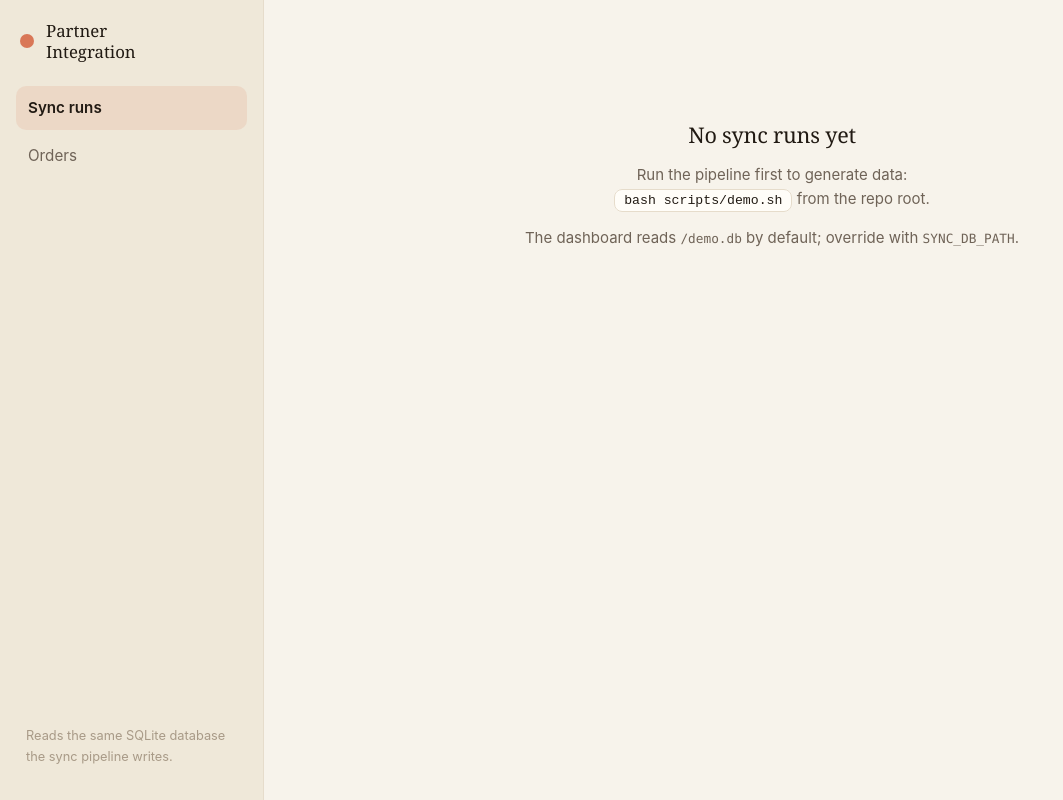
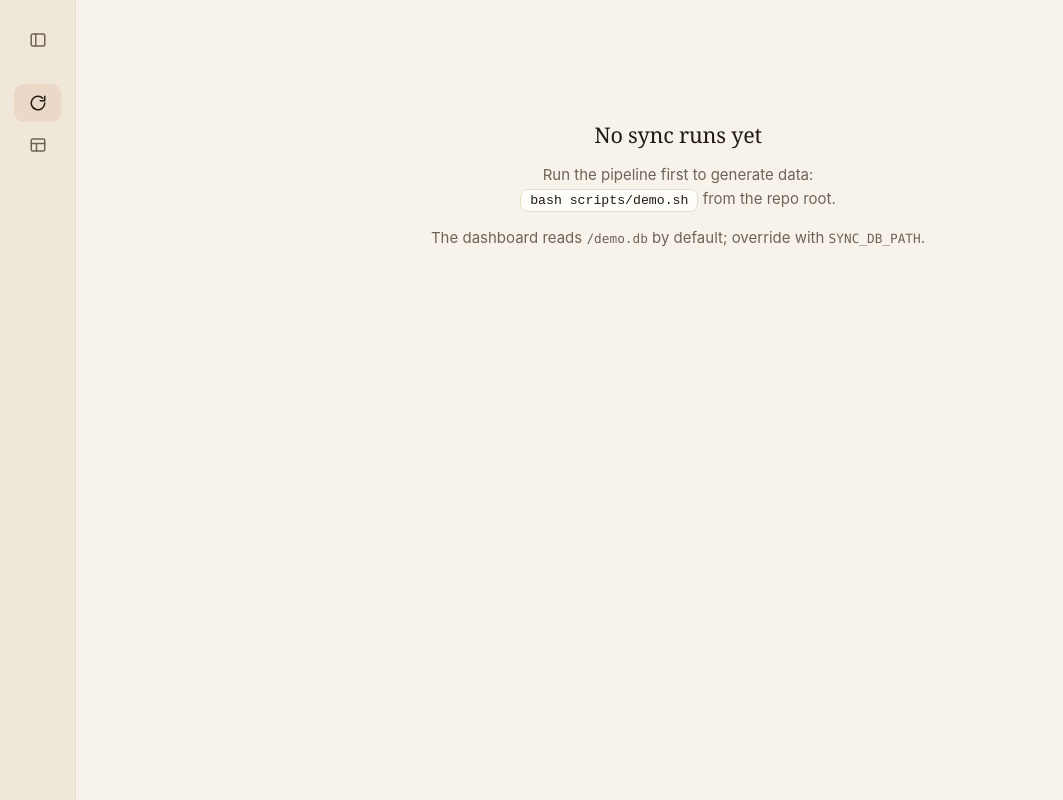
Before and after one commit to xtremeprocoder/partner-integration-pipeline, a Next.js app in the folder dashboard/: page / in a window 1280 px wide. Shown: the whole page, without its empty margins (0-1063 px from the left). Built offline with nearby package versions, Linux system fonts and the light colour scheme.

Commit message:
Collapsible icon sidebar, remove footer copy

```diff
--- a/dashboard/components/Sidebar.tsx
+++ b/dashboard/components/Sidebar.tsx
@@ -2,16 +2,77 @@
 
 import Link from "next/link";
 import { usePathname } from "next/navigation";
+import { useEffect, useState } from "react";
+
+function SyncIcon() {
+  return (
+    <svg width="18" height="18" viewBox="0 0 24 24" fill="none" stroke="currentColor" strokeWidth="2" strokeLinecap="round" strokeLinejoin="round" aria-hidden>
+      <path d="M21 12a9 9 0 1 1-2.64-6.36" />
+      <path d="M21 3v6h-6" />
+    </svg>
+  );
+}
+
+function OrdersIcon() {
+  return (
+    <svg width="18" height="18" viewBox="0 0 24 24" fill="none" stroke="currentColor" strokeWidth="2" strokeLinecap="round" strokeLinejoin="round" aria-hidden>
+      <rect x="3" y="4" width="18" height="16" rx="2" />
+      <path d="M3 10h18" />
+      <path d="M10 10v10" />
+    </svg>
+  );
+}
+
+function PanelIcon() {
+  return (
+    <svg width="18" height="18" viewBox="0 0 24 24" fill="none" stroke="currentColor" strokeWidth="2" strokeLinecap="round" strokeLinejoin="round" aria-hidden>
+      <rect x="3" y="4" width="18" height="16" rx="2" />
+      <path d="M9 4v16" />
+    </svg>
+  );
+}
 
 const links = [
-  { href: "/", label: "Sync runs" },
-  { href: "/orders", label: "Orders" },
+  { href: "/", label: "Sync runs", Icon: SyncIcon },
+  { href: "/orders", label: "Orders", Icon: OrdersIcon },
 ];
 
 export default function Sidebar() {
   const pathname = usePathname();
+  const [collapsed, setCollapsed] = useState(true);
+
+  useEffect(() => {
+    try {
+      const saved = localStorage.getItem("sidebar-collapsed");
+      if (saved !== null) setCollapsed(saved === "1");
+    } catch {
+      // ignore
+    }
+  }, []);
+
+  const toggle = () => {
+    setCollapsed((c) => {
+      try {
+        localStorage.setItem("sidebar-collapsed", c ? "0" : "1");
+      } catch {
+        // ignore
+      }
+      return !c;
+    });
+  };
+
   return (
-    <aside className="sidebar">
+    <aside className={`sidebar${collapsed ? " collapsed" : ""}`}>
+      <div className="sidebar-top">
+        <button
+          className="sidebar-toggle"
+          onClick={toggle}
+          aria-label={collapsed ? "Expand sidebar" : "Collapse sidebar"}
+          title={collapsed ? "Expand" : "Collapse"}
+        >
+          <PanelIcon />
+        </button>
+        {!collapsed && (
           <Link href="/" className="brand">
             <span className="brand-mark" aria-hidden />
             <span>
@@ -20,19 +81,24 @@ export default function Sidebar() {
               Integration
             </span>
           </Link>
+        )}
+      </div>
       <nav>
         {links.map((l) => {
           const active = l.href === "/" ? pathname === "/" : pathname.startsWith(l.href);
           return (
-            <Link key={l.href} href={l.href} className={active ? "active" : ""}>
-              {l.label}
+            <Link
+              key={l.href}
+              href={l.href}
+              className={active ? "active" : ""}
+              title={collapsed ? l.label : undefined}
+            >
+              <l.Icon />
+              {!collapsed && <span>{l.label}</span>}
             </Link>
           );
         })}
       </nav>
-      <p className="sidebar-note">
-        Reads the same SQLite database the sync pipeline writes.
-      </p>
     </aside>
   );
 }
```
Lines whose indentation alone changed are shown as unchanged.
